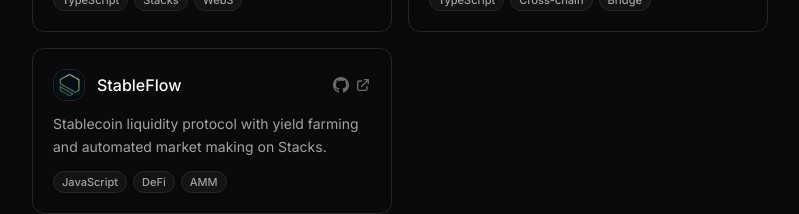
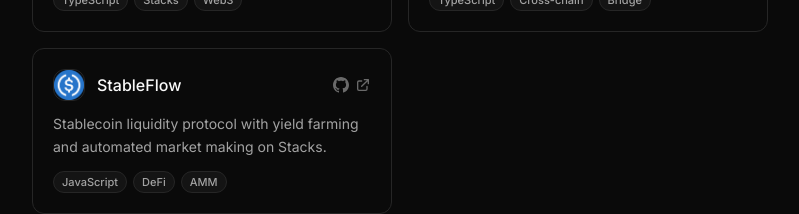
Before and after one commit to BernardOnuh/bernard-portfolio, a Next.js app: page /projects in a window 1280 px wide. Shown: the part 2370-2584 px from the top of the page, without its empty margins (240-1039 px from the left). Built offline with nearby package versions, Linux system fonts and the light colour scheme.

Commit message:
Use USDC logo for StableFlow

```diff
--- a/src/app/projects/page.tsx
+++ b/src/app/projects/page.tsx
@@ -133,7 +133,7 @@ const projects = [
     demo: 'https://stable-flow.vercel.app',
     featured: false,
     color: 'purple',
-    logo: '/logos/stacks.jpg',
+    logo: '/logos/usdc.png',
     fallbackLetter: 'S',
   },
 ]
```
Also changed, not shown: public/logos/usdc.png (added).
